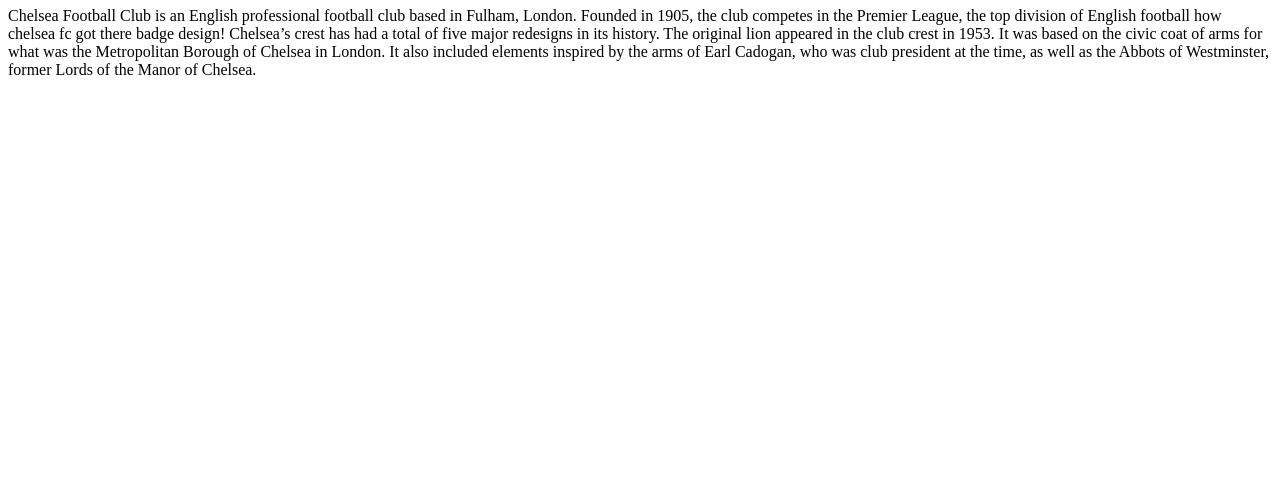
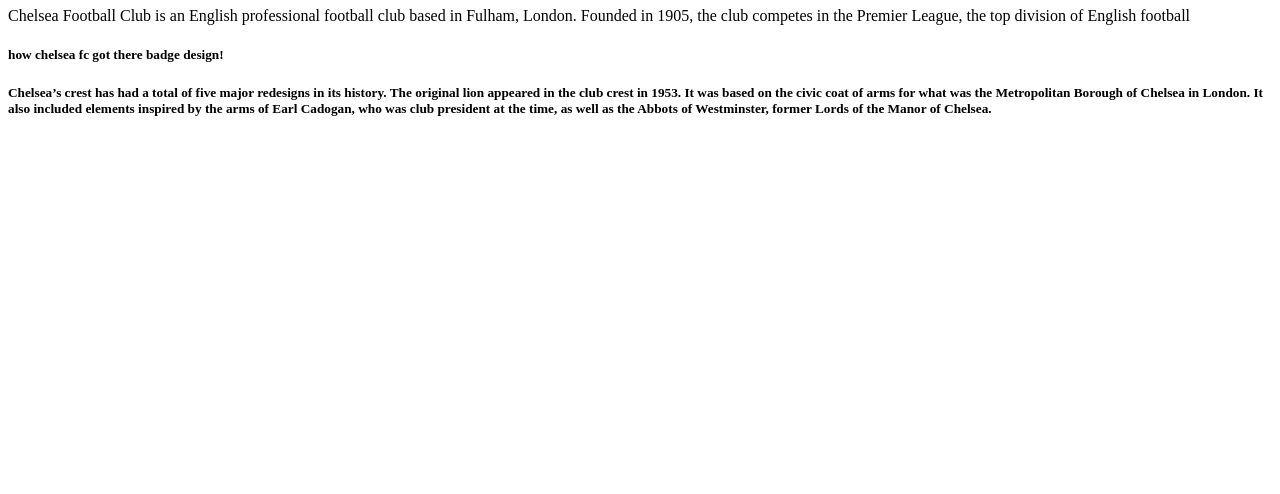
Before and after one commit to mj11784/mywebpage, a plain HTML site: page index.html in a window 1280 px wide. Shown: the part 306-800 px from the top of the page. Drawn offline with Linux system fonts and the light colour scheme.

Commit message:
Update index.html

```diff
--- a/index.html
+++ b/index.html
@@ -26,10 +26,10 @@ Chelsea Football Club is an English professional football club based in Fulham,
 
 
 
-   how chelsea fc got there badge design!
+ <h5>  how chelsea fc got there badge design!
 
 
-   Chelsea’s crest has had a total of five major redesigns in its history. The original lion appeared in the club crest in 1953. It was based on the civic coat of arms for what was the Metropolitan Borough of Chelsea in London. It also included elements inspired by the arms of Earl Cadogan, who was club president at the time, as well as the Abbots of Westminster, former Lords of the Manor of Chelsea.
+ <h5>  Chelsea’s crest has had a total of five major redesigns in its history. The original lion appeared in the club crest in 1953. It was based on the civic coat of arms for what was the Metropolitan Borough of Chelsea in London. It also included elements inspired by the arms of Earl Cadogan, who was club president at the time, as well as the Abbots of Westminster, former Lords of the Manor of Chelsea.
 
 
 
```
